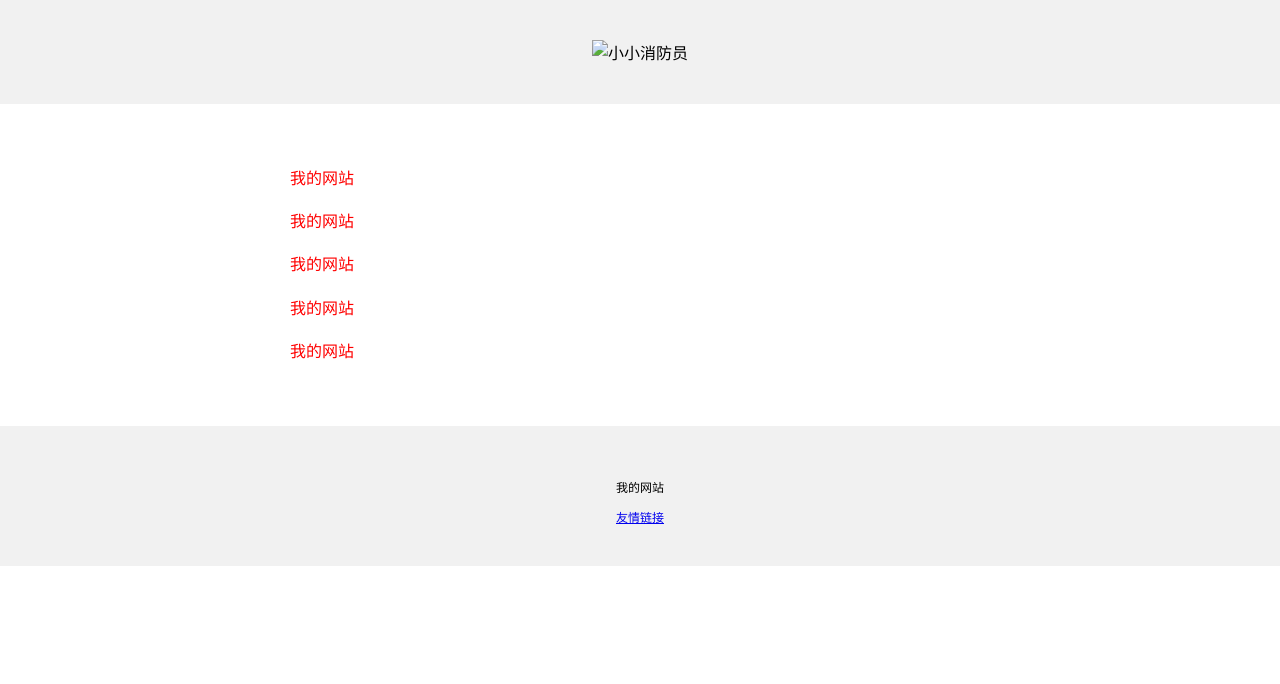
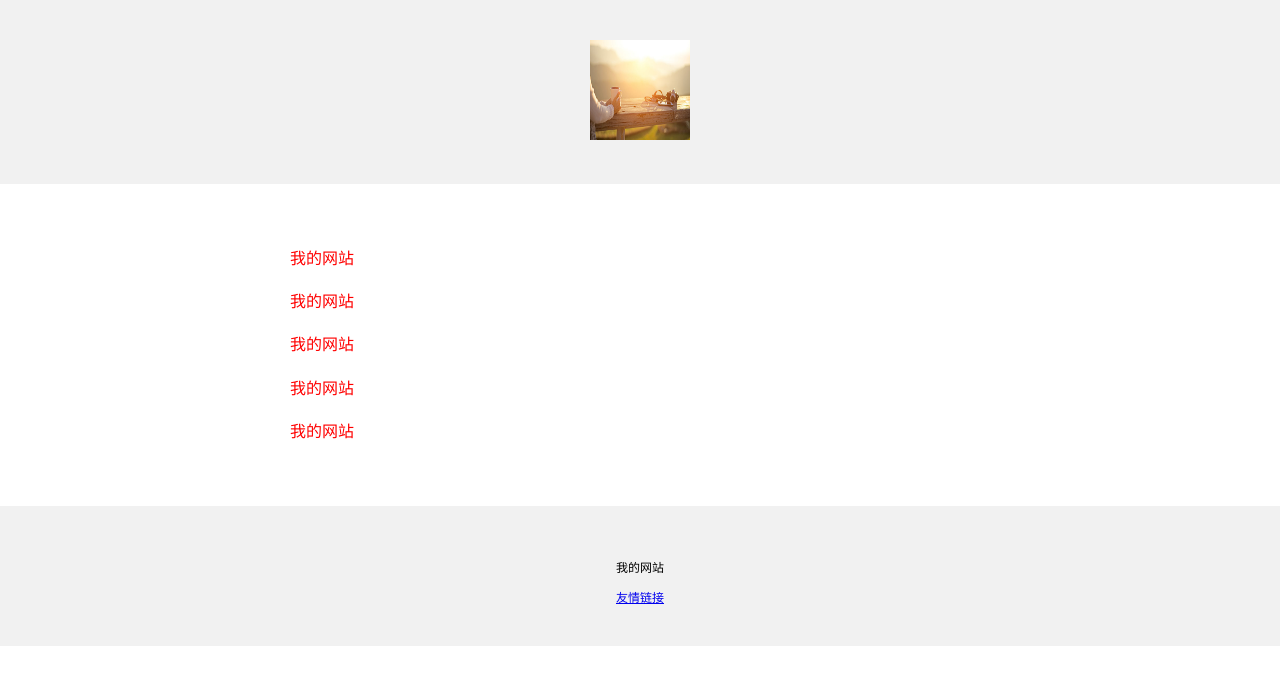
Before and after one commit to longshandoudou/-, a plain HTML site: page index.html in a window 1280 px wide. Drawn offline with Linux system fonts and the light colour scheme; the site is published under a folder, as on GitHub Pages, so addresses that start at the root find nothing.

Commit message:
Update index.html

```diff
--- a/index.html
+++ b/index.html
@@ -15,7 +15,7 @@
       background-color:#f1f1f1;
       text-align:center;
       padding:40px">
-      <img src="/下载.jpg" alt="小小消防员" width="100px" height="100px"
+      <img src="./下载.jpg" alt="小小消防员" width="100px" height="100px"
       >
     </div>
     <div style="
```
